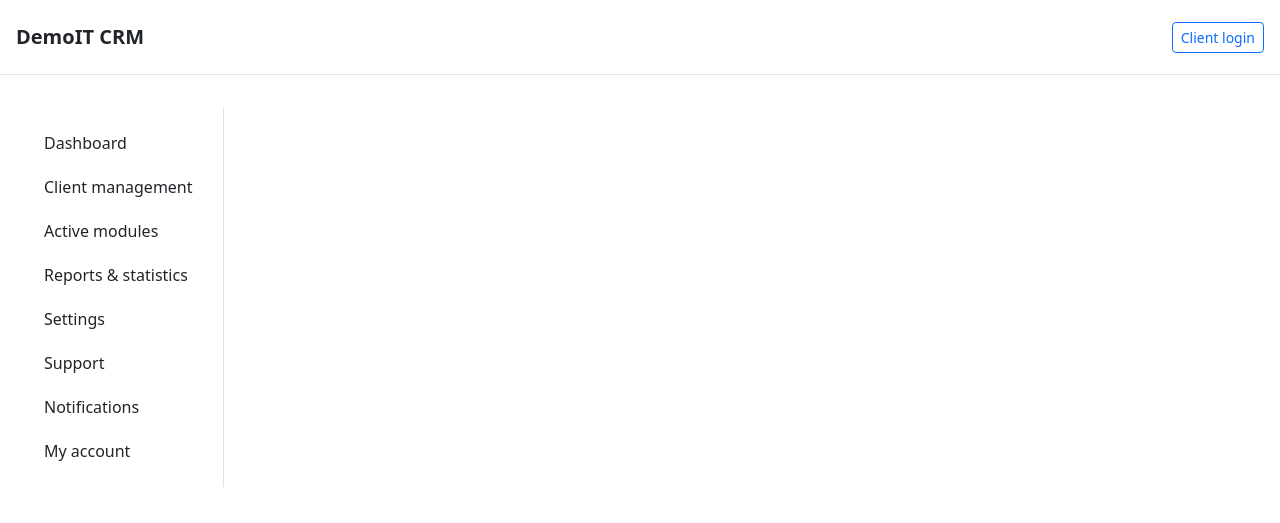
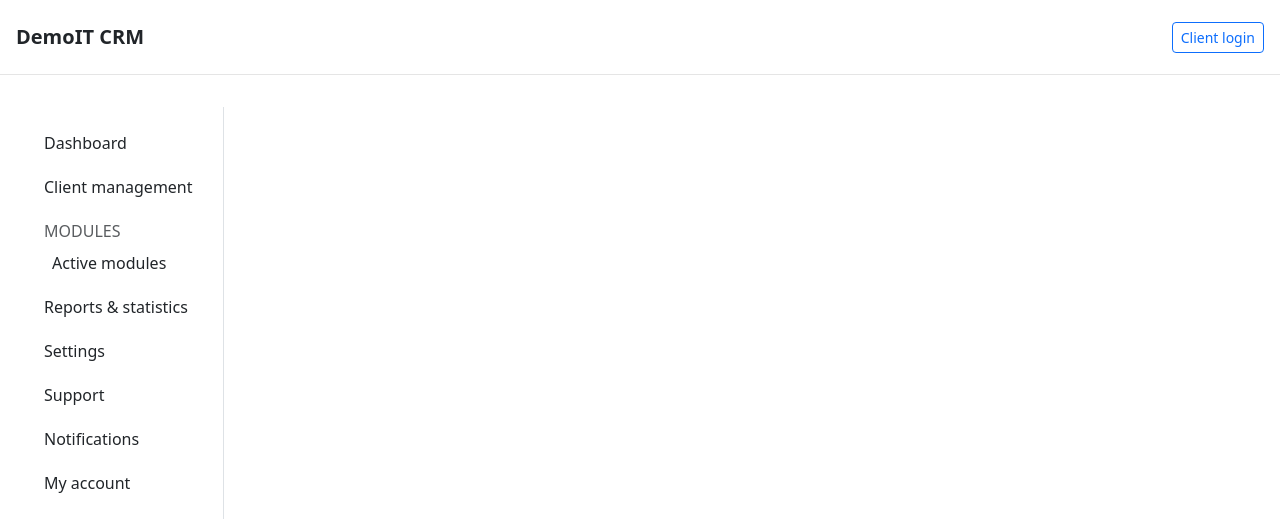
Before and after one commit to eenniko/demoit-crm, a PHP site: template views/panel/shell.php in a window 1280 px wide. Shown: the top 523 px of the page. Run offline with PHP 8.4, Linux system fonts and the light colour scheme; the template is opened without the code that fills it, so the values that code supplies are empty.

Commit message:
Group client panel links under Modules in v1.29

```diff
--- /dev/null
+++ b/sql/016_group_panel_modules.sql
@@ -0,0 +1,2 @@
+INSERT IGNORE INTO system_version_logs (version, description, released_at)
+VALUES ('1.29', 'Grouped activated module links under one client panel Modules heading.', NOW());
--- a/src/Services/SchemaInstaller.php
+++ b/src/Services/SchemaInstaller.php
@@ -31,6 +31,7 @@ class SchemaInstaller
         ['file' => __DIR__ . '/../../sql/013_employee_create_org_unit.sql', 'rowCheck' => "SELECT 1 FROM system_version_logs WHERE version = '1.26' LIMIT 1"],
         ['file' => __DIR__ . '/../../sql/014_bilingual_changelog.sql', 'rowCheck' => "SELECT 1 FROM system_version_logs WHERE version = '1.27' LIMIT 1"],
         ['file' => __DIR__ . '/../../sql/015_property_structure.sql', 'rowCheck' => "SELECT 1 FROM system_version_logs WHERE version = '1.28' AND EXISTS (SELECT 1 FROM information_schema.TABLES WHERE TABLE_SCHEMA = DATABASE() AND TABLE_NAME = 'property_nodes') AND EXISTS (SELECT 1 FROM system_modules WHERE module_key = 'property') LIMIT 1"],
+        ['file' => __DIR__ . '/../../sql/016_group_panel_modules.sql', 'rowCheck' => "SELECT 1 FROM system_version_logs WHERE version = '1.29' LIMIT 1"],
     ];
 
     public static function ensureInstalled(): void
--- a/views/panel/shell.php
+++ b/views/panel/shell.php
@@ -8,32 +8,23 @@
                 <li class="nav-item">
                     <a class="nav-link <?= $activeMenu === 'client' ? 'active' : 'link-dark' ?>" href="/panel/client">Client management</a>
                 </li>
-                <?php if (in_array('employees', $activeModuleKeys ?? [], true)): ?>
-                    <li class="nav-item">
-                        <a class="nav-link <?= $activeMenu === 'users' ? 'active' : 'link-dark' ?>" href="/panel/users">Employees &amp; permissions</a>
-                    </li>
-                <?php endif; ?>
-                <li class="nav-item">
-                    <a class="nav-link <?= $activeMenu === 'modules' ? 'active' : 'link-dark' ?>" href="/panel/modules">Active modules</a>
-                </li>
-                <?php if (in_array('patients', $activeModuleKeys ?? [], true)): ?>
                 <li class="nav-item">
                     <span class="nav-link disabled text-uppercase small text-muted mb-0 pb-0">Modules</span>
+                    <a class="nav-link ps-4 <?= $activeMenu === 'modules' ? 'active' : 'link-dark' ?>" href="/panel/modules">Active modules</a>
+                    <?php if (in_array('employees', $activeModuleKeys ?? [], true)): ?>
+                        <a class="nav-link ps-4 <?= $activeMenu === 'users' ? 'active' : 'link-dark' ?>" href="/panel/users">Employees &amp; permissions</a>
+                    <?php endif; ?>
+                    <?php if (in_array('patients', $activeModuleKeys ?? [], true)): ?>
                         <a class="nav-link ps-4 <?= $activeMenu === 'patients' ? 'active' : 'link-dark' ?>" href="/panel/patients">Patients</a>
-                    </li>
                     <?php endif; ?>
                     <?php if (in_array('property', $activeModuleKeys ?? [], true)): ?>
-                    <li class="nav-item">
                         <a class="nav-link ps-4 <?= $activeMenu === 'property' ? 'active' : 'link-dark' ?>" href="/panel/property">Property structure</a>
-                    </li>
                     <?php endif; ?>
                     <?php if (in_array('organisation', $activeModuleKeys ?? [], true)): ?>
-                    <li class="nav-item">
-                        <span class="nav-link disabled text-uppercase small text-muted mb-0 pb-0">Modules</span>
                         <a class="nav-link ps-4 <?= $activeMenu === 'org' ? 'active' : 'link-dark' ?>" href="/panel/org">Organisation</a>
                         <a class="nav-link ps-4 <?= $activeMenu === 'substitutes' ? 'active' : 'link-dark' ?>" href="/panel/substitutes">Substitutes</a>
+                    <?php endif; ?>
                 </li>
-                <?php endif; ?>
                 <li class="nav-item">
                     <a class="nav-link <?= $activeMenu === 'reports' ? 'active' : 'link-dark' ?>" href="/panel/reports">Reports &amp; statistics</a>
                 </li>
```
Also changed, not shown: docs/01-projektinouded-ja-disaininouded.md (+1 -1 lines), docs/05-ai-eeskirjad-ja-prompt.md (+2 -2 lines), CHANGELOG.md, README.md. Lines whose indentation alone changed are shown as unchanged.
